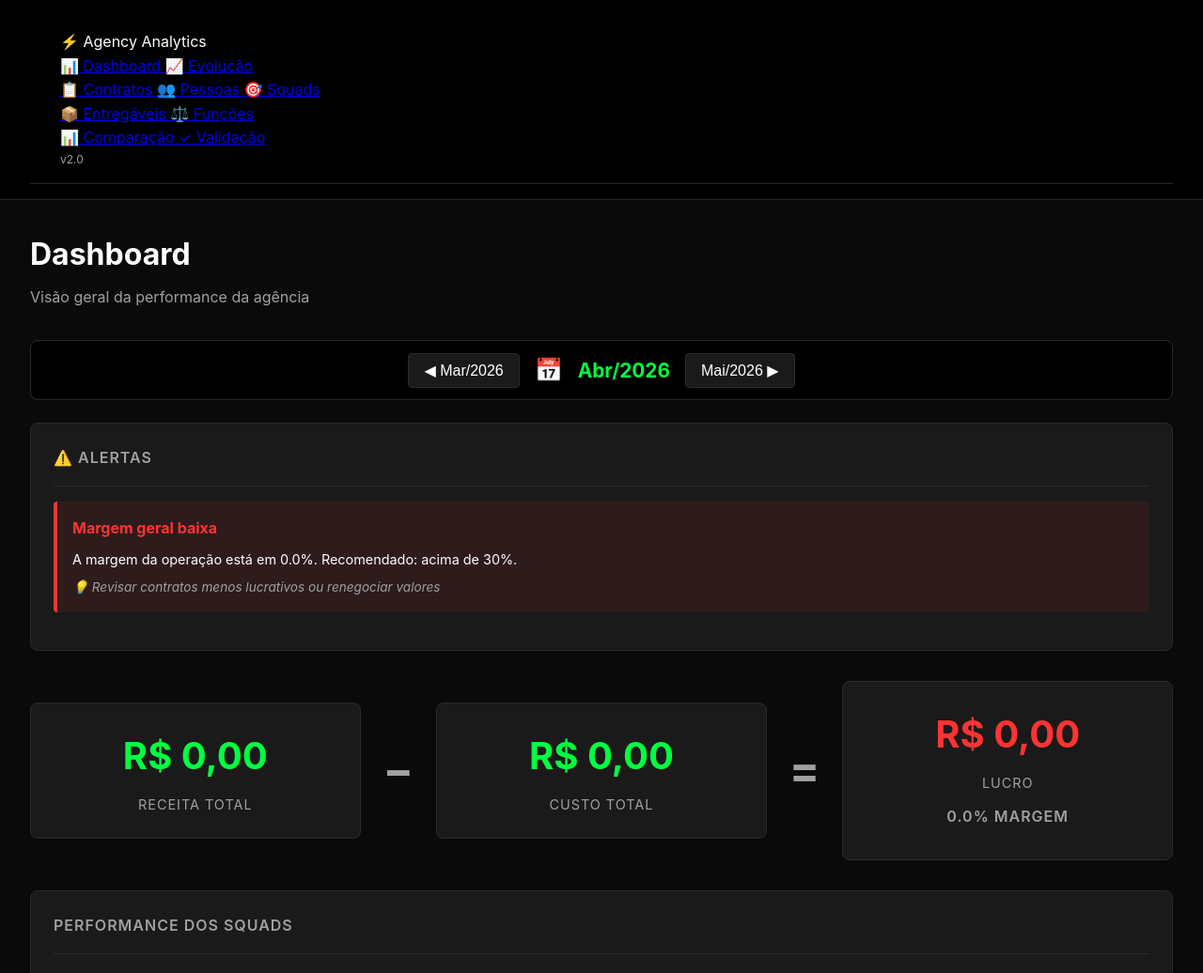
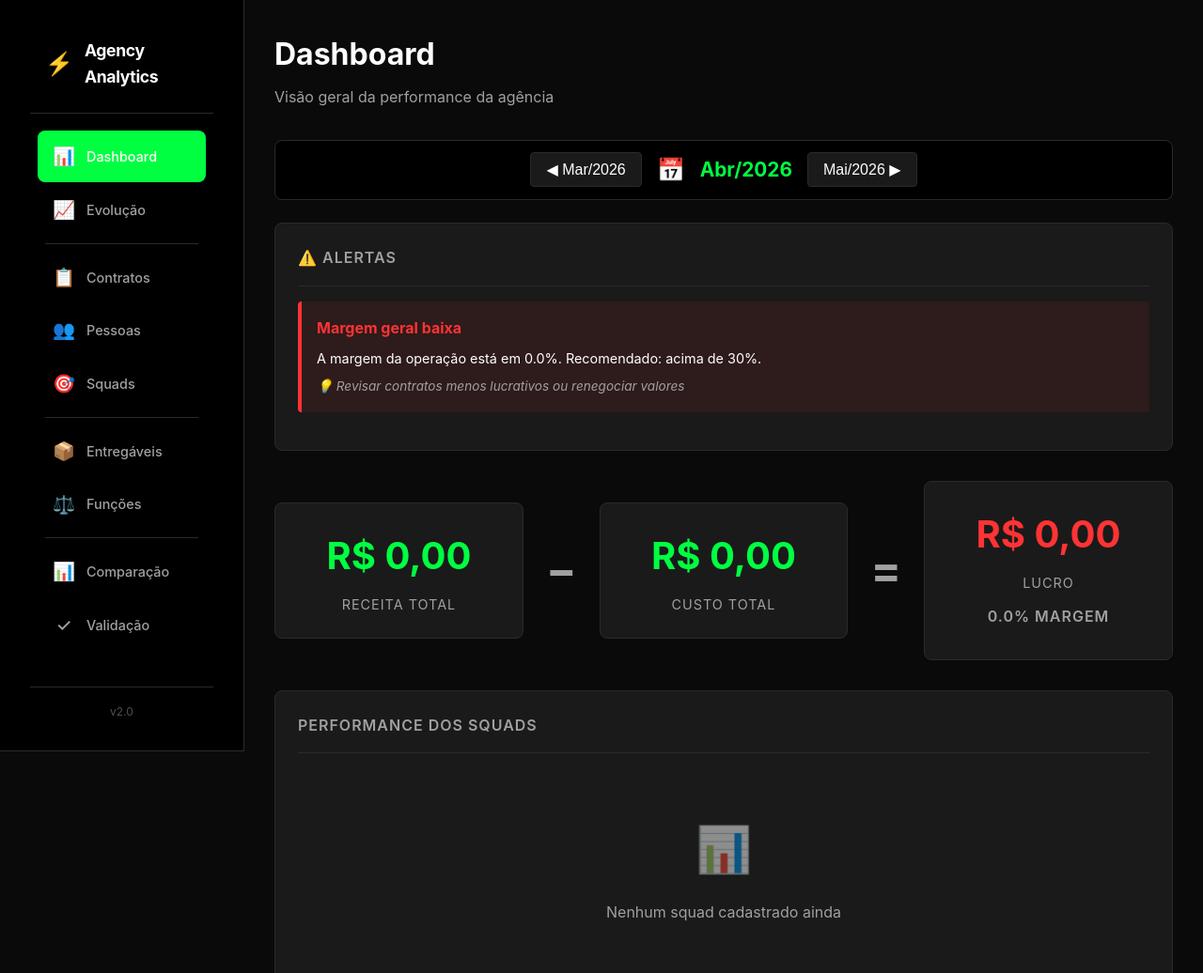
Before and after one commit to 6n269snr4c-alt/Agency-analytics, a website with bundled scripts: page index.html in a window 1280 px wide. Shown: the top 1036 px of the page at 94% size. Built offline with nearby package versions, Linux system fonts and the light colour scheme.

Commit message:
Add files via upload

```diff
--- a/index.html
+++ b/index.html
@@ -3,17 +3,27 @@
 <head>
     <meta charset="UTF-8">
     <meta name="viewport" content="width=device-width, initial-scale=1.0">
-    <title>Agency Analytics - Análise de Produtividade</title>
+    <title>Agency Analytics - Sistema de Gestão</title>
+
+    <!-- CSS -->
     <link rel="stylesheet" href="css/main.css">
     <link rel="stylesheet" href="css/components.css">
+    <link rel="stylesheet" href="css/roles.css">
+    <link rel="stylesheet" href="css/sidebar.css">
 </head>
 <body>
+    <!-- Sidebar Navigation -->
+    <div id="navbar"></div>
+
+    <!-- Main App Container -->
     <div id="app">
-        <nav id="navbar"></nav>
-        <main id="content"></main>
+        <!-- Content Area -->
+        <div id="content">
+            <!-- Page content loads here -->
+        </div>
     </div>
 
-    <!-- Scripts -->
+    <!-- App Script -->
     <script type="module" src="js/app.js"></script>
 </body>
 </html>
```
